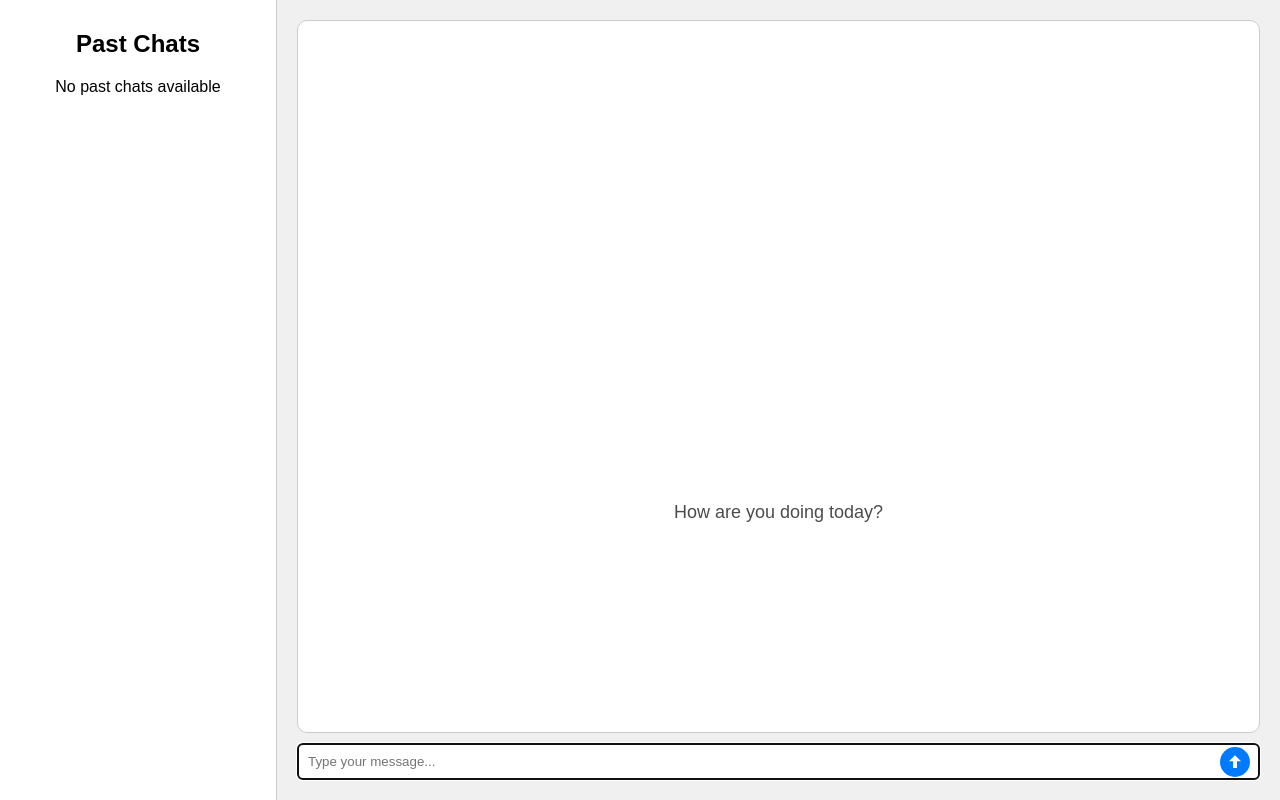
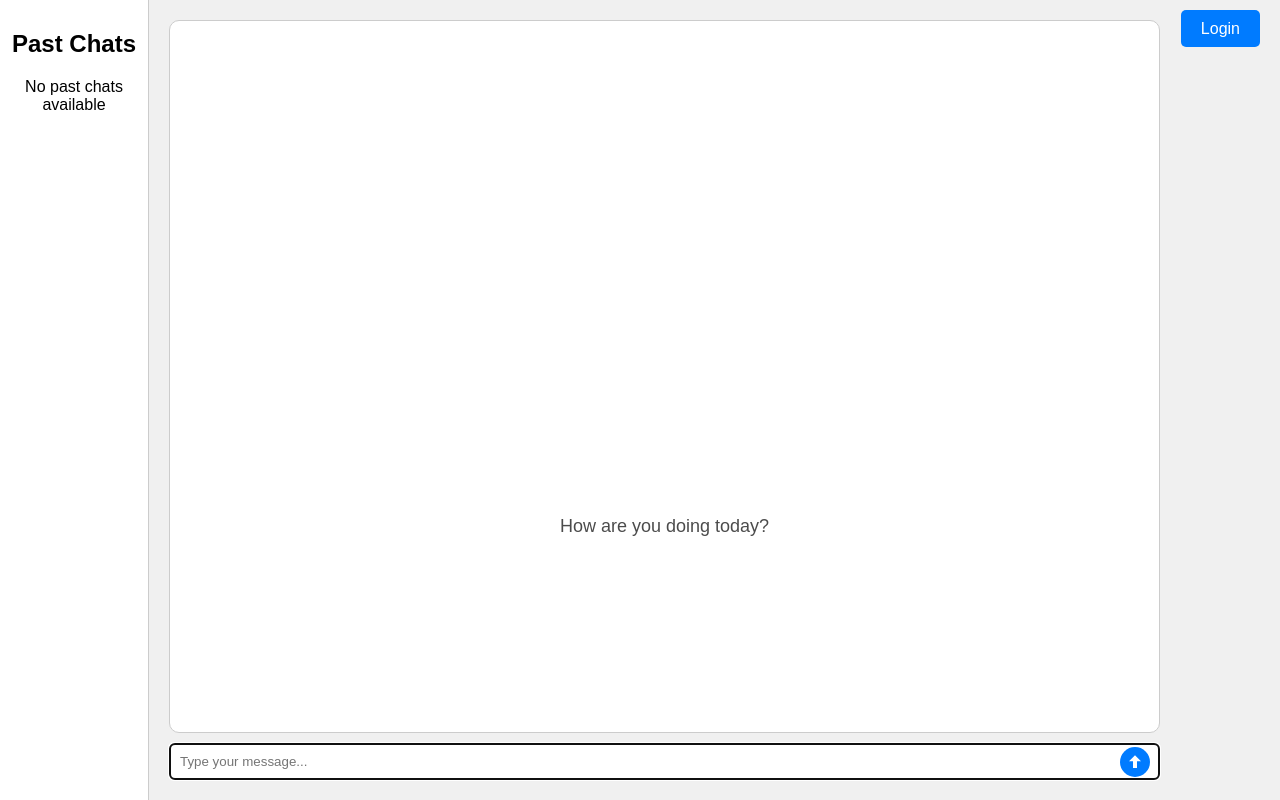
Before and after one commit to Karthik-TK/melanchatly, a React (Create React App) app in the folder companion_ui/: page / in a window 1280 px wide. Built offline with nearby package versions, Linux system fonts and the light colour scheme.

Commit message:
Made login page

```diff
--- a/companion_ui/src/App.js
+++ b/companion_ui/src/App.js
@@ -1,13 +1,15 @@
 import './App.css';
-import Home from './components/home';
-import Profile from './components/profile';
-import Chat from './components/chat';
-import { BrowserRouter as Router, Routes, Route } from 'react-router-dom';
+import Home from './components/Home';
+import Profile from './components/Profile';
+import Chat from './components/Chat';
+import Login from './Login';
+import { BrowserRouter as Router, Routes, Route} from 'react-router-dom';
 
-function App() {
-  return (
-    <div className="App">
-      {/* <header className="App-header">
+
+// function App() {
+//   return (
+//     <div className="App">
+      /* <header className="App-header">
         <img src={logo} className="App-logo" alt="logo" />
         <p>
           Edit <code>src/App.js</code> and save to reload.
@@ -20,18 +22,22 @@ function App() {
         >
          hello Learn React
         </a>
-      </header> */}
+      </header> */
+
+
+      function App(){
+        return(
       <Router>
         <div className="App">
           <Routes>
             <Route exact path="/" element={<Home/>} />
-            <Route path="/chat" element={<Chat/>} />
-            <Route path="/profile" element={<Profile/>} />
+            <Route path="/Chat" element={<Chat/>} />
+            <Route path="/Profile" element={<Profile/>} />
+            <Route path="/Login" element={<Login/>} />
           </Routes>
-        </div>
+      </div >
       </Router>
-    </div>
-  );
-}
+        );
+      }
 
 export default App;
--- /dev/null
+++ b/companion_ui/src/Login.js
@@ -0,0 +1,51 @@
+import React, {useState} from "react";
+import { useNavigate } from "react-router";
+
+const Login = ({onLogin}) => {
+    const [username, setUsername] = useState('');
+    const [password, setPassword] = useState('');
+    const navigate = useNavigate();
+
+    const handleLogin = (e) => {
+        e.preventDefault();
+        // Check hardcoded credentials
+        if (username === "Mental_AI" && password === "I_Like_AI") {
+            // onLogin(username); // Pass username to Home component
+            navigate("/"); // Redirect to Home
+        } else {
+            alert("Invalid credentials");
+        }
+};
+return (
+    <div style={{ padding: '20px' }}>
+        <h2>Login</h2>
+        <form onSubmit={handleLogin}>
+            <div>
+                <label>
+                    Username:
+                    <input
+                        type="text"
+                        value={username}
+                        onChange={(e) => setUsername(e.target.value)}
+                        required
+                    />
+                </label>
+            </div>
+            <div>
+                <label>
+                    Password:
+                    <input
+                        type="password"
+                        value={password}
+                        onChange={(e) => setPassword(e.target.value)}
+                        required
+                    />
+                </label>
+            </div>
+            <button type="submit">Login</button>
+        </form>
+    </div>
+    );
+};
+
+export default Login;
--- a/companion_ui/src/components/home.js
+++ b/companion_ui/src/components/home.js
@@ -1,11 +1,13 @@
 import React, { useState, useEffect, useRef} from "react";
-
+import { Link, Route, Routes } from "react-router-dom";
+import Login from "../Login";
 
 function Home() {
     const [messages, setMessages] = useState([]);
     const [input, setInput] = useState('');
     const [isChatStarted, setIsChatStarted] = useState(false);
     const inputRef = useRef(null);
+    const [username, setUsername] = useState('');
 
     const handleSend = () => {
         if (input.trim() !== '') {
@@ -31,17 +33,44 @@ function Home() {
         inputRef.current.focus();
     }, []);
 
+    const handleLogin = (username) => {
+        setUsername(username);
+    };
+
+    const isLoggedIn = !!username;//Determine if user is logged in based on the presence of username
 
     return (
-        <div style={{ display: 'flex', height: '100vh', backgroundColor: '#f0f0f0', fontFamily: 'Arial, sans-serif' }}>
+        <div style={{ display: 'flex', height: '100vh', backgroundColor: '#f0f0f0', fontFamily: 'Arial, sans-serif', position: 'relative' }}>
+            {/* Login Button in Top Right */}
+            <div style={{
+                position: 'absolute',
+                top: '20px',
+                right: '20px',
+                zIndex: 1000, // Ensure it's on top of other elements
+            }}>
+                {isLoggedIn ? (
+                    <span style={{ padding: '10px', backgroundColor: '#007bff', color: 'white', borderRadius: '5px' }}>
+                        {username}
+                    </span>
+                ) : (
+                    <Link to="/Login" style={{
+                        padding: '10px 20px',
+                        backgroundColor: '#007bff',
+                        color: 'white',
+                        borderRadius: '5px',
+                        textDecoration: 'none'
+                    }}>Login</Link>
+                )}
+            </div>
+
             {/* Left column for past chats */}
-            <div style={{ flex: '0 0 20%', padding: '10px', borderRight: '1px solid #ccc', backgroundColor: '#fff' }}>
+            <div style={{ flex: '0 0 10%', padding: '10px', borderRight: '1px solid #ccc', backgroundColor: '#fff' }}>
                 <h2>Past Chats</h2>
                 <div>No past chats available</div>
             </div>
 
             {/* Main chat area */}
-            <div style={{ flex: '1', display: 'flex', flexDirection: 'column', padding: '20px' }}>
+            <div style={{ flex: '1', display: 'flex', flexDirection: 'column', padding: '20px', marginRight: '100px'}}>
                 <div style={{ flex: '1', overflowY: 'auto', border: '1px solid #ccc', borderRadius: '10px', padding: '10px', backgroundColor: '#fff' }}>
                     {messages.map((msg, index) => (
                         <div
@@ -129,7 +158,12 @@ function Home() {
                     </button>
                 </div>
             </div>
+            {/* Routes for the application */}
+            <Routes>
+                <Route path="/Login" element={<Login onLogin={handleLogin} />} />
+            </Routes>
         </div>
     );
 }
+
 export default Home;
```
Also changed, not shown: companion_ui/src/Api.js (added, +15 -0 lines).
